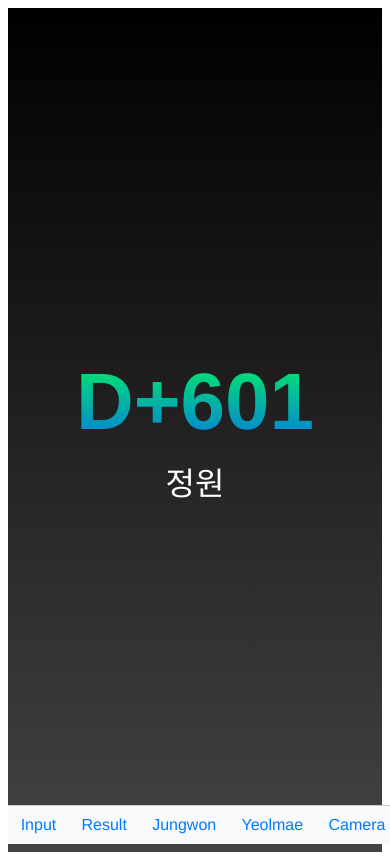
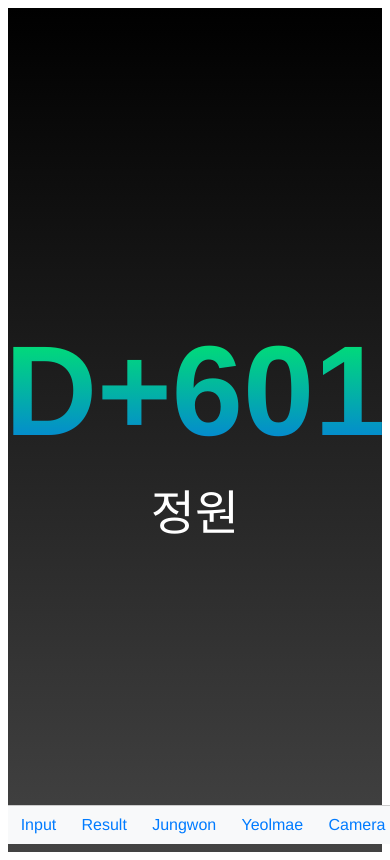
Before and after one commit to thiskorea81/DdayApp, a Vue app: page /jungwon in a window 390 px wide. Built offline with nearby package versions, Linux system fonts and the light colour scheme.

Commit message:
카메라 뷰 수정

```diff
--- a/src/views/CameraView.vue
+++ b/src/views/CameraView.vue
@@ -7,7 +7,7 @@
           <option v-for="device in videoDevices" :key="device.deviceId" :value="device.deviceId">
             {{ device.label }}
           </option>
-      </select>
+        </select><br>
         <label for="dday-select">Select D-Day:</label>
         <select id="dday-select" v-model="selectedDday">
           <option value="jungwon">정원</option>
@@ -74,9 +74,11 @@ export default {
       this.calculateDdDays();
       this.getVideoDevices();
       window.addEventListener('keyup', this.handleKeyUp);
+      window.addEventListener('keydown', this.handleKeyDown);
     },
     beforeDestroy() {
       window.removeEventListener('keyup', this.handleKeyUp);
+      window.removeEventListener('keydown', this.handleKeyDown);
     },
     methods: {
       calculateDdDays() {
@@ -156,6 +158,11 @@ export default {
         if (event.code === 'Space' && !this.captured) {
           this.takePicture();
         }
+      },
+      handleKeyDown(event) {
+        if ((event.key === 'AudioVolumeDown' || event.key === 'AudioVolumeUp') && !this.captured) {
+          this.takePicture();
+        }
       }
     }
   };
--- a/src/views/JungwonView.vue
+++ b/src/views/JungwonView.vue
@@ -47,7 +47,7 @@
   }
 
   .result-view h1 {
-    font-size: 5em;
+    font-size: 15em;
     margin: 0;
     color: #6a00ff;
     background: -webkit-linear-gradient(#00f260, #0575e6);
@@ -56,7 +56,17 @@
   }
 
   .result-view p {
-    font-size: 2em;
+    font-size: 5em;
     margin: 10px 0 0;
   }
+
+  @media (max-width: 600px) {
+  .result-view h1 {
+    font-size: 8em;
+  }
+
+  .result-view p {
+    font-size: 3em;
+  }
+}
   </style>
--- a/src/views/ResultView.vue
+++ b/src/views/ResultView.vue
@@ -58,7 +58,7 @@
   }
 
   .result-view h1 {
-    font-size: 5em;
+    font-size: 15em;
     margin: 0;
     color: #6a00ff;
     background: -webkit-linear-gradient(#00f260, #0575e6);
@@ -67,7 +67,7 @@
   }
 
   .result-view p {
-    font-size: 2em;
+    font-size: 5em;
     margin: 10px 0 0;
   }
 
@@ -84,4 +84,14 @@
   .result-view button:hover {
     background-color: #cc0000;
   }
+
+  @media (max-width: 600px) {
+  .result-view h1 {
+    font-size: 8em;
+  }
+
+  .result-view p {
+    font-size: 3em;
+  }
+}
   </style>
--- a/src/views/YeolmaeView.vue
+++ b/src/views/YeolmaeView.vue
@@ -56,7 +56,17 @@
   }
 
   .result-view p {
-    font-size: 2em;
+    font-size: 5em;
     margin: 10px 0 0;
   }
+
+  @media (max-width: 600px) {
+  .result-view h1 {
+    font-size: 8em;
+  }
+
+  .result-view p {
+    font-size: 3em;
+  }
+}
   </style>
```
Lines whose indentation alone changed are shown as unchanged.
